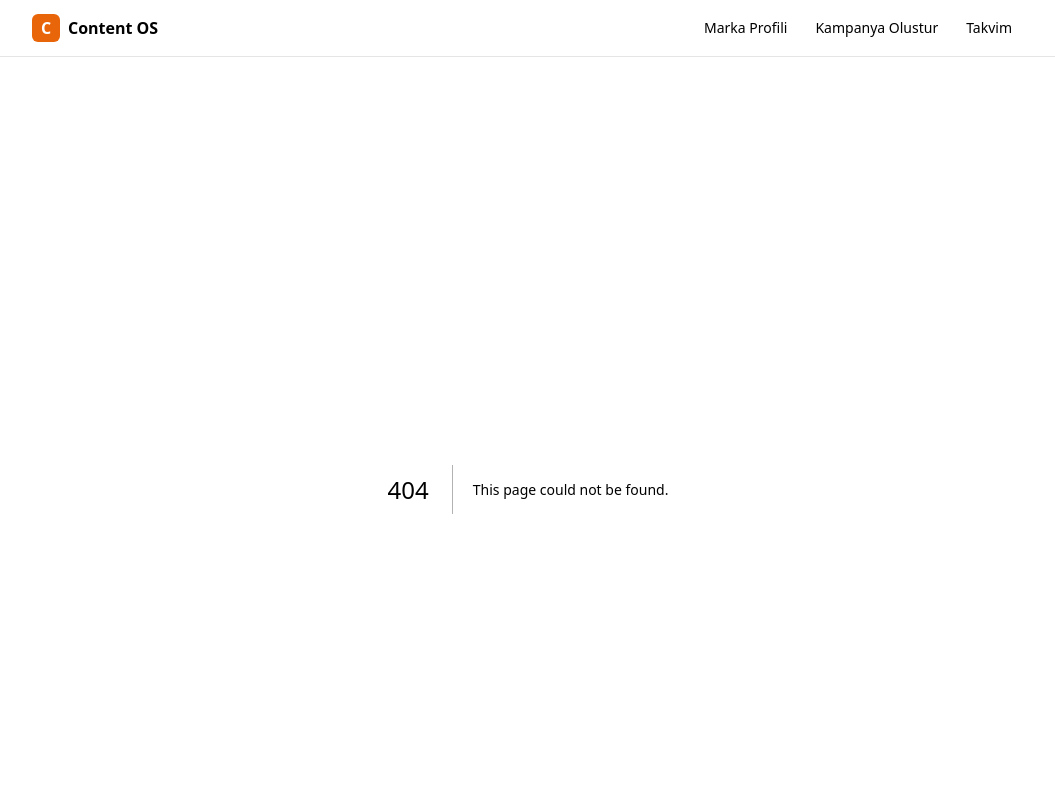
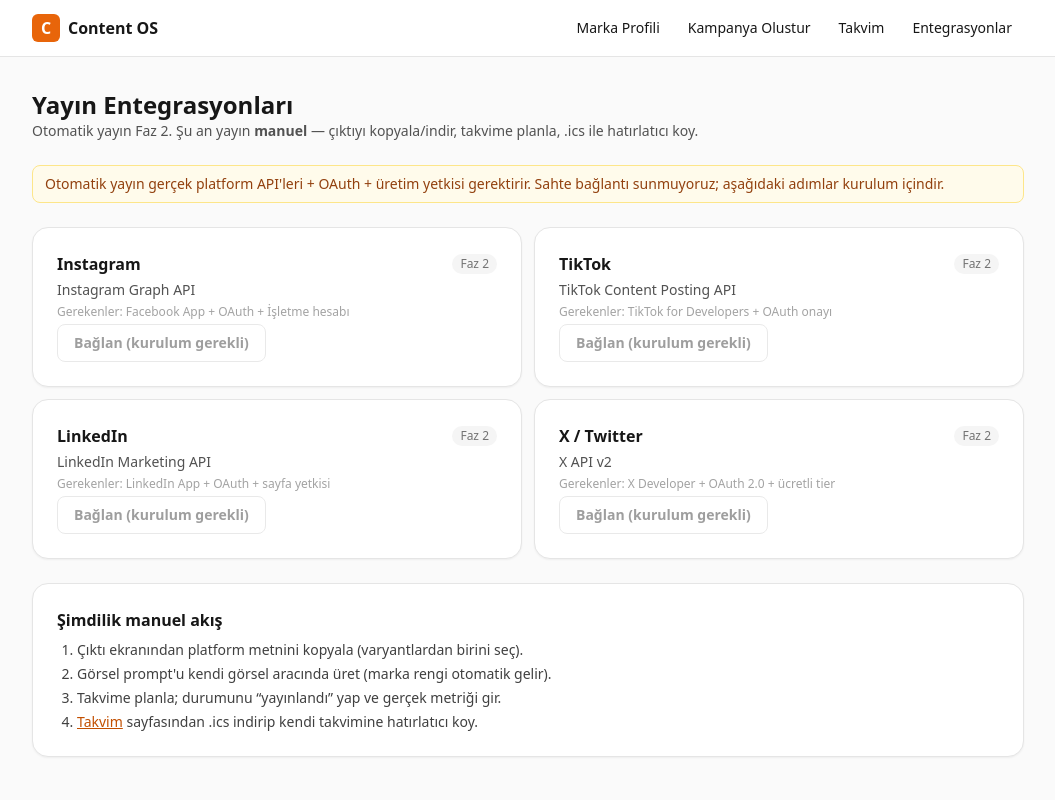
Before and after one commit to ahyazgan/pazarlama, a Next.js app: page /integrations in a window 1280 px wide. Before the commit this address had no page. Shown: the top 800 px of the page, without its empty margins (112-1167 px from the left). Built offline with nearby package versions, Linux system fonts and the light colour scheme.

Commit message:
feat: otomatik yayin durust iskeleti (/integrations) — Faz 2 yol haritasi, sahte OAuth yok

```diff
--- /dev/null
+++ b/src/app/integrations/page.tsx
@@ -0,0 +1,68 @@
+import Link from "next/link";
+
+// Dürüst entegrasyon iskeleti. Constitution §5: MVP'de manuel yayın yeterli.
+// Otomatik yayın gerçek OAuth + platform API + prod yan etki ister (CLAUDE.md §4) —
+// bu yüzden burada SAHTE bağlantı yoktur; yalnızca yol haritası + mevcut manuel akış.
+
+const PLATFORMS = [
+  { name: "Instagram", api: "Instagram Graph API", need: "Facebook App + OAuth + İşletme hesabı" },
+  { name: "TikTok", api: "TikTok Content Posting API", need: "TikTok for Developers + OAuth onayı" },
+  { name: "LinkedIn", api: "LinkedIn Marketing API", need: "LinkedIn App + OAuth + sayfa yetkisi" },
+  { name: "X / Twitter", api: "X API v2", need: "X Developer + OAuth 2.0 + ücretli tier" },
+];
+
+export default function IntegrationsPage() {
+  return (
+    <div className="space-y-6">
+      <div>
+        <h1 className="text-2xl font-bold">Yayın Entegrasyonları</h1>
+        <p className="text-sm text-neutral-600">
+          Otomatik yayın Faz 2. Şu an yayın <strong>manuel</strong> — çıktıyı kopyala/indir,
+          takvime planla, .ics ile hatırlatıcı koy.
+        </p>
+      </div>
+
+      <div className="rounded-lg border border-amber-200 bg-amber-50 px-3 py-2 text-sm text-amber-800">
+        Otomatik yayın gerçek platform API'leri + OAuth + üretim yetkisi gerektirir. Sahte
+        bağlantı sunmuyoruz; aşağıdaki adımlar kurulum içindir.
+      </div>
+
+      <div className="grid gap-3 sm:grid-cols-2">
+        {PLATFORMS.map((p) => (
+          <div key={p.name} className="card space-y-1">
+            <div className="flex items-center justify-between">
+              <h3 className="font-semibold">{p.name}</h3>
+              <span className="rounded-full bg-neutral-100 px-2 py-0.5 text-xs text-neutral-500">
+                Faz 2
+              </span>
+            </div>
+            <p className="text-sm text-neutral-600">{p.api}</p>
+            <p className="text-xs text-neutral-400">Gerekenler: {p.need}</p>
+            <button
+              type="button"
+              disabled
+              className="btn-ghost mt-2 w-fit cursor-not-allowed opacity-50"
+            >
+              Bağlan (kurulum gerekli)
+            </button>
+          </div>
+        ))}
+      </div>
+
+      <div className="card space-y-2">
+        <h3 className="font-semibold">Şimdilik manuel akış</h3>
+        <ol className="list-decimal space-y-1 pl-5 text-sm text-neutral-700">
+          <li>Çıktı ekranından platform metnini kopyala (varyantlardan birini seç).</li>
+          <li>Görsel prompt'u kendi görsel aracında üret (marka rengi otomatik gelir).</li>
+          <li>Takvime planla; durumunu “yayınlandı” yap ve gerçek metriği gir.</li>
+          <li>
+            <Link href="/calendar" className="text-brand-dark underline">
+              Takvim
+            </Link>{" "}
+            sayfasından .ics indirip kendi takvimine hatırlatıcı koy.
+          </li>
+        </ol>
+      </div>
+    </div>
+  );
+}
--- a/src/app/layout.tsx
+++ b/src/app/layout.tsx
@@ -34,6 +34,9 @@ export default function RootLayout({
               <Link href="/calendar" className="rounded-md px-3 py-1.5 hover:bg-neutral-100">
                 Takvim
               </Link>
+              <Link href="/integrations" className="rounded-md px-3 py-1.5 hover:bg-neutral-100">
+                Entegrasyonlar
+              </Link>
             </nav>
           </div>
         </header>
```
Also changed, not shown: 1 other file (tests, documents, lock files or other folders).
